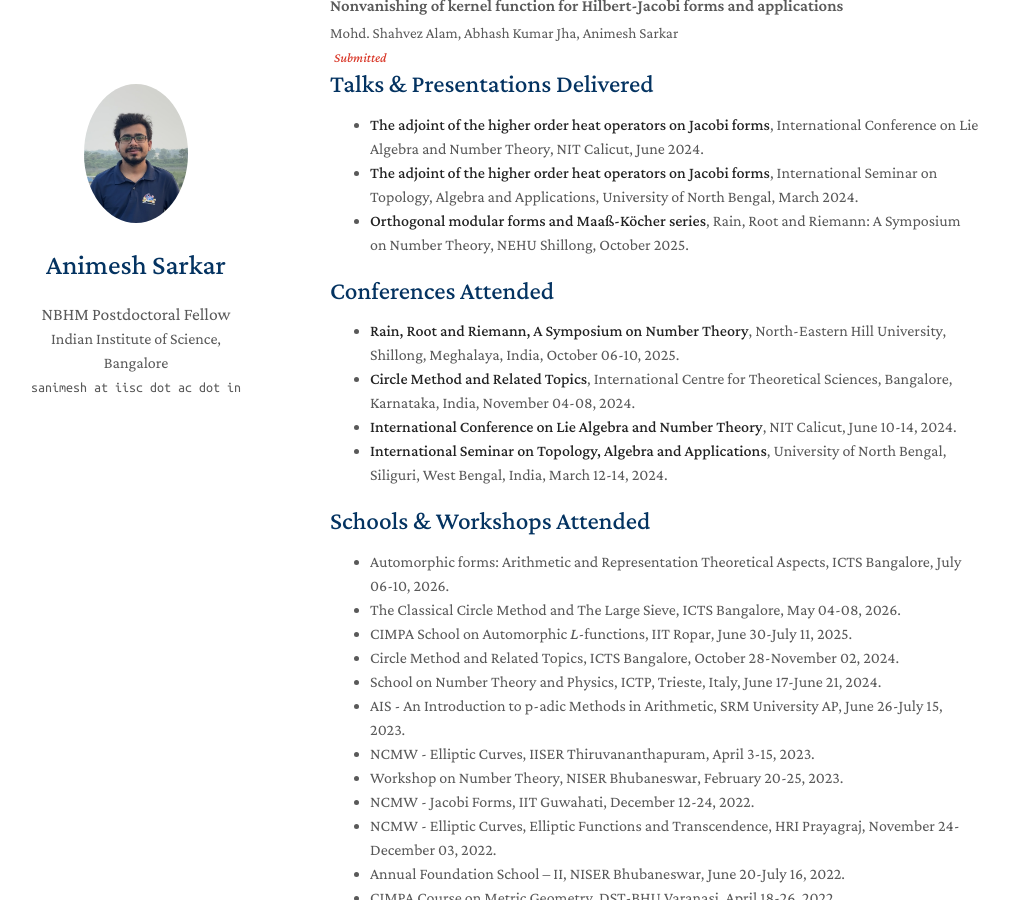
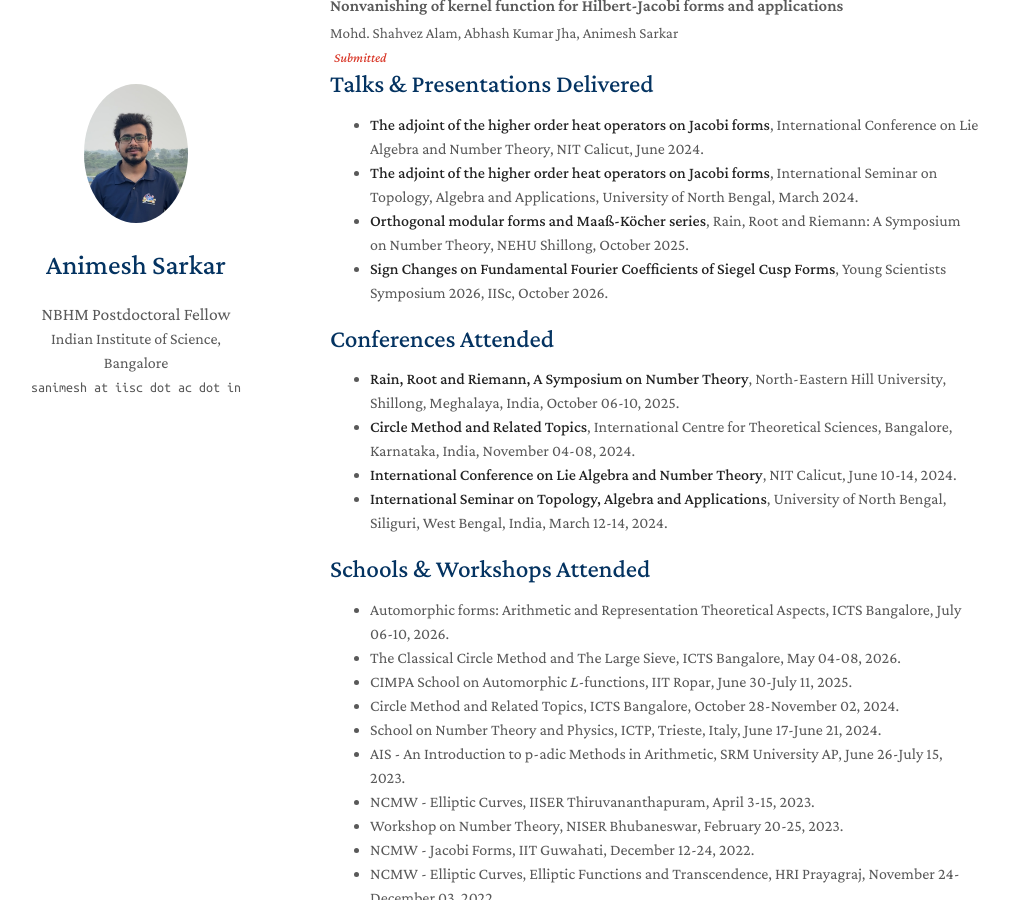
Before and after one commit to 4nimesh/4nimesh.github.io, a Jekyll site: the page built from index.md, in a window 1280 px wide and 900 px high, scrolled down 1348 px. Shown: the whole window, without its empty margins (140-1149 px from the left). Built offline with Jekyll 4.4.1, drawn with Linux system fonts in a browser that asks for light colours; a style sheet for code colours, icons or effects is not loaded; our own code applies the rules of GitHub Pages for plain Markdown files.

Commit message:
Update index.md

```diff
--- a/index.md
+++ b/index.md
@@ -18,6 +18,7 @@ I did my Ph.D. from [IIT (BHU), Varanasi](https://www.iitbhu.ac.in/) and my rese
 - **The adjoint of the higher order heat operators on Jacobi forms**, International Conference on Lie Algebra and Number Theory, NIT Calicut, June 2024.
 - **The adjoint of the higher order heat operators on Jacobi forms**, International Seminar on Topology, Algebra and Applications, University of North Bengal, March 2024.
 - **Orthogonal modular forms and Maaß-Köcher series**, Rain, Root and Riemann: A Symposium on Number Theory, NEHU Shillong, October 2025.
+- **Sign Changes on Fundamental Fourier Coefficients of Siegel Cusp Forms**, Young Scientists Symposium 2026, IISc, October 2026.
 
 ## Conferences Attended
 
```
